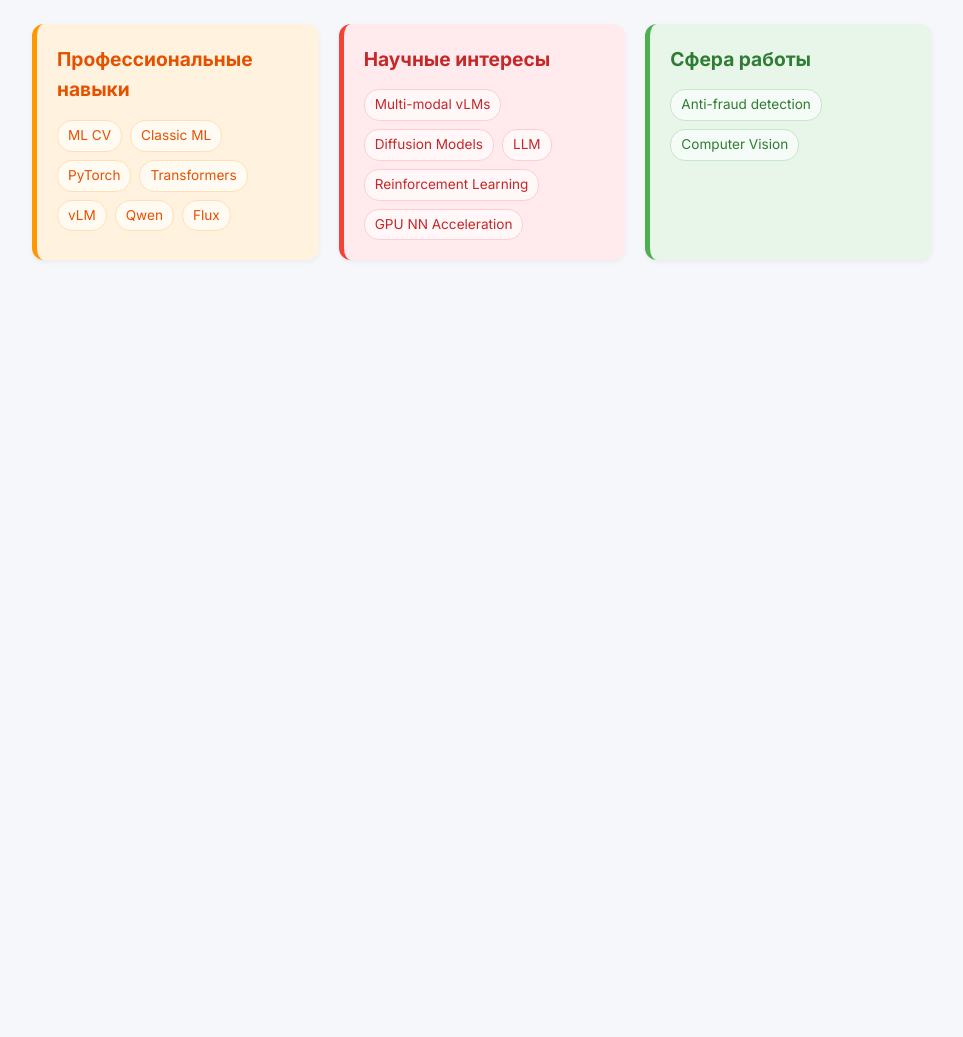
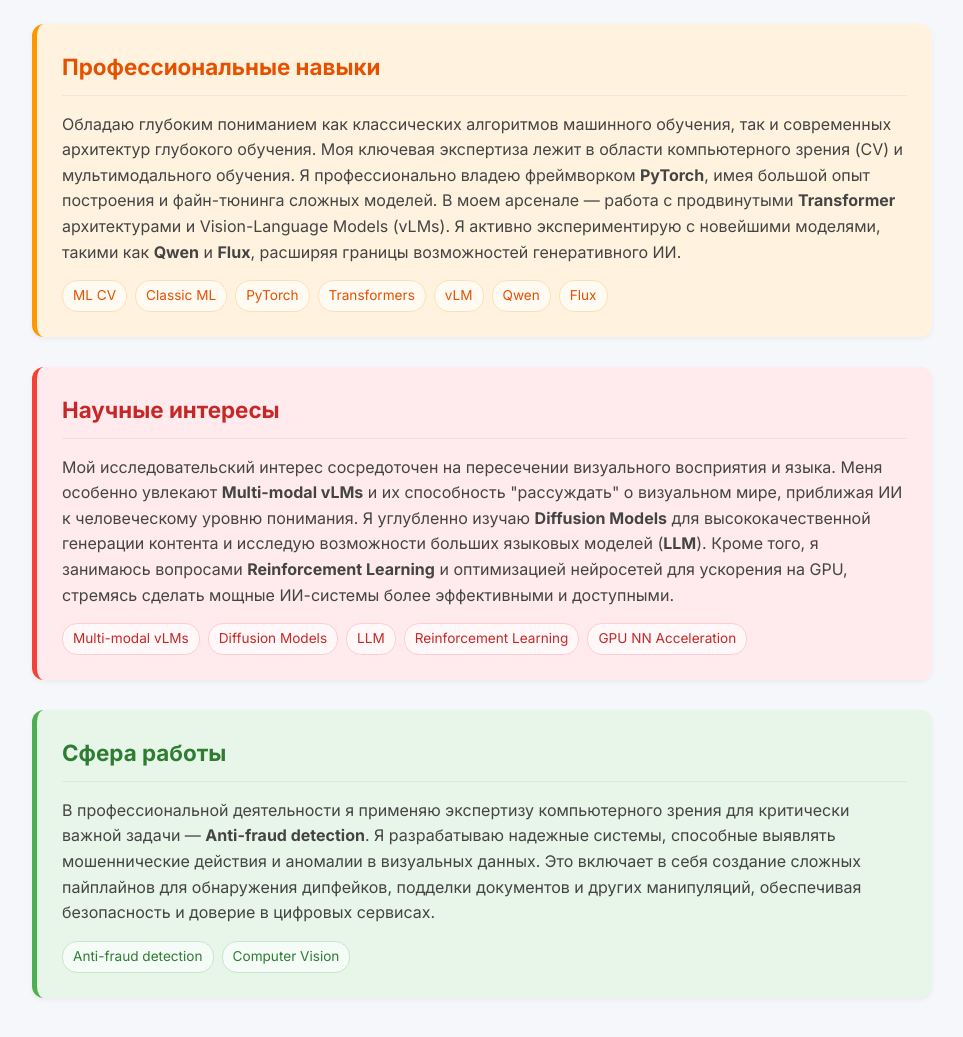
Before and after one commit to DanilaRumak/DanilaRumak.github.io, a plain HTML site: page index.html in a window 1280 px wide. Shown: the part 667-1704 px from the top of the page, without its empty margins (158-1121 px from the left). Before the commit the page ends 967 px from the top, so only its background shows below. Drawn offline with Linux system fonts and the light colour scheme.

Commit message:
Update index.html

```diff
--- a/index.html
+++ b/index.html
@@ -1,4 +1,3 @@
-
 <!DOCTYPE html>
 <html lang="ru">
 <head>
@@ -122,15 +121,15 @@
             text-align: justify;
         }
 
-        /* Skills Grid */
-        .skills-grid {
-            display: grid;
-            grid-template-columns: repeat(auto-fit, minmax(250px, 1fr));
-            gap: 20px;
+        /* Skills Layout (Vertical now) */
+        .skills-container {
+            display: flex;
+            flex-direction: column;
+            gap: 30px; /* Space between cards */
         }
 
         .skill-card {
-            padding: 20px;
+            padding: 25px;
             border-radius: 12px;
             background-color: white;
             box-shadow: 0 2px 5px rgba(0,0,0,0.05);
@@ -144,16 +143,24 @@
         .skill-card h3 {
             margin-top: 0;
             margin-bottom: 15px;
-            font-size: 1.2em;
+            font-size: 1.4em;
             display: flex;
             align-items: center;
             gap: 10px;
+            border-bottom: 1px solid rgba(0,0,0,0.05);
+            padding-bottom: 10px;
+        }
+
+        .skill-content p {
+            margin-bottom: 15px;
+            color: #444;
         }
 
         .skill-tags {
             display: flex;
             flex-wrap: wrap;
             gap: 8px;
+            margin-top: 15px;
         }
 
         .tag {
@@ -213,7 +220,7 @@
         <div class="profile-container">
             <div class="profile-photo-placeholder">
                 <!-- Замените src на путь к вашему фото. Например: src="my-photo.jpg" -->
-                <img src="https://via.placeholder.com/150?text=Фото" alt="Фото профиля" id="profile-photo">
+                <img src="profile.png" alt="Фото профиля" id="profile-photo">
             </div>
 
             <div class="profile-info">
@@ -235,12 +242,20 @@
         </p>
     </section>
 
-    <!-- Interests & Skills Sections -->
-    <div class="skills-grid">
+    <!-- Interests & Skills Sections (Vertical Layout) -->
+    <div class="skills-container">
 
         <!-- Orange: Professional Skills -->
         <div class="skill-card card-orange">
             <h3>Профессиональные навыки</h3>
+            <div class="skill-content">
+                <p>
+                    Обладаю глубоким пониманием как классических алгоритмов машинного обучения, так и современных архитектур глубокого обучения.
+                    Моя ключевая экспертиза лежит в области компьютерного зрения (CV) и мультимодального обучения.
+                    Я профессионально владею фреймворком <strong>PyTorch</strong>, имея большой опыт построения и файн-тюнинга сложных моделей.
+                    В моем арсенале — работа с продвинутыми <strong>Transformer</strong> архитектурами и Vision-Language Models (vLMs).
+                    Я активно экспериментирую с новейшими моделями, такими как <strong>Qwen</strong> и <strong>Flux</strong>, расширяя границы возможностей генеративного ИИ.
+                </p>
                 <div class="skill-tags">
                     <span class="tag">ML CV</span>
                     <span class="tag">Classic ML</span>
@@ -251,10 +266,18 @@
                     <span class="tag">Flux</span>
                 </div>
             </div>
+        </div>
 
         <!-- Red: Scientific Interests -->
         <div class="skill-card card-red">
             <h3>Научные интересы</h3>
+            <div class="skill-content">
+                <p>
+                    Мой исследовательский интерес сосредоточен на пересечении визуального восприятия и языка.
+                    Меня особенно увлекают <strong>Multi-modal vLMs</strong> и их способность "рассуждать" о визуальном мире, приближая ИИ к человеческому уровню понимания.
+                    Я углубленно изучаю <strong>Diffusion Models</strong> для высококачественной генерации контента и исследую возможности больших языковых моделей (<strong>LLM</strong>).
+                    Кроме того, я занимаюсь вопросами <strong>Reinforcement Learning</strong> и оптимизацией нейросетей для ускорения на GPU, стремясь сделать мощные ИИ-системы более эффективными и доступными.
+                </p>
                 <div class="skill-tags">
                     <span class="tag">Multi-modal vLMs</span>
                     <span class="tag">Diffusion Models</span>
@@ -263,13 +286,21 @@
                     <span class="tag">GPU NN Acceleration</span>
                 </div>
             </div>
+        </div>
 
         <!-- Green: Work Sphere -->
         <div class="skill-card card-green">
             <h3>Сфера работы</h3>
+            <div class="skill-content">
+                <p>
+                    В профессиональной деятельности я применяю экспертизу компьютерного зрения для критически важной задачи — <strong>Anti-fraud detection</strong>.
+                    Я разрабатываю надежные системы, способные выявлять мошеннические действия и аномалии в визуальных данных.
+                    Это включает в себя создание сложных пайплайнов для обнаружения дипфейков, подделки документов и других манипуляций, обеспечивая безопасность и доверие в цифровых сервисах.
+                </p>
                 <div class="skill-tags">
                     <span class="tag">Anti-fraud detection</span>
                     <span class="tag">Computer Vision</span>
+                </div>
             </div>
         </div>
 
@@ -277,11 +308,8 @@
 
 </div>
 
-<!-- Скрипт для простой загрузки фото пользователем (если файл лежит рядом) -->
 <script>
-    // Если пользователь положит файл с именем photo.jpg или photo.png в ту же папку,
-    // можно попробовать автоматически подставить его, но проще оставить плейсхолдер
-    // и инструкцию в комментарии HTML.
+    // Скрипт для фото оставил, чтобы не ломать логику, если она понадобится позже.
 </script>
 
 </body>
```
Lines whose indentation alone changed are shown as unchanged.
